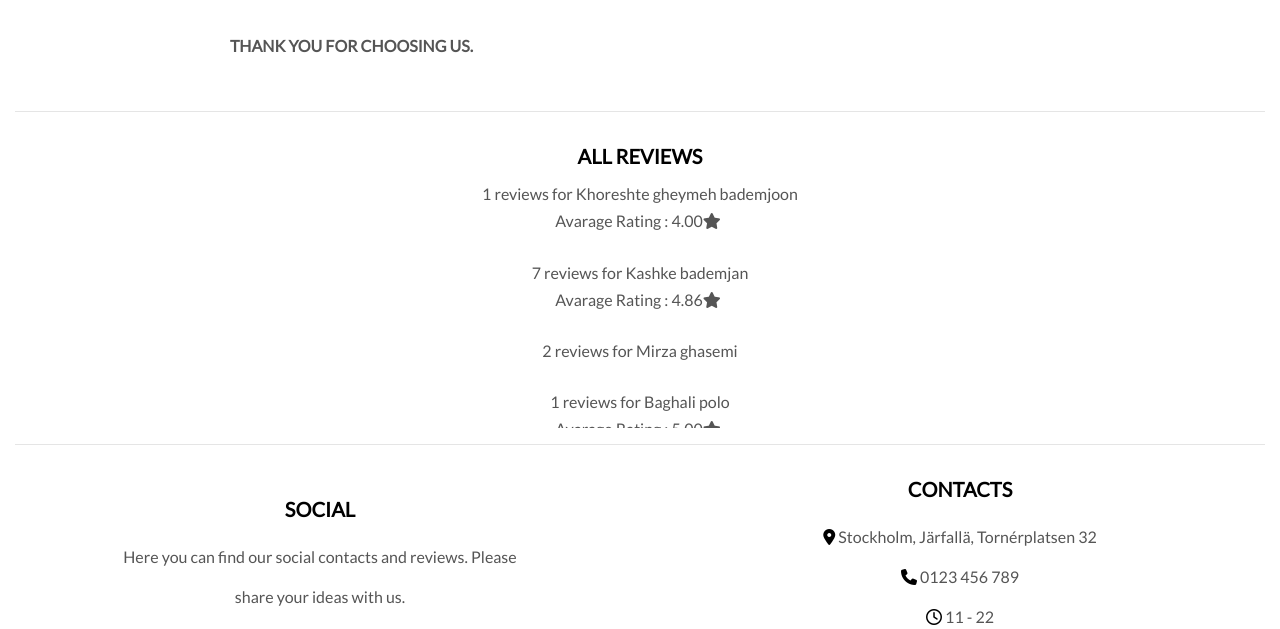
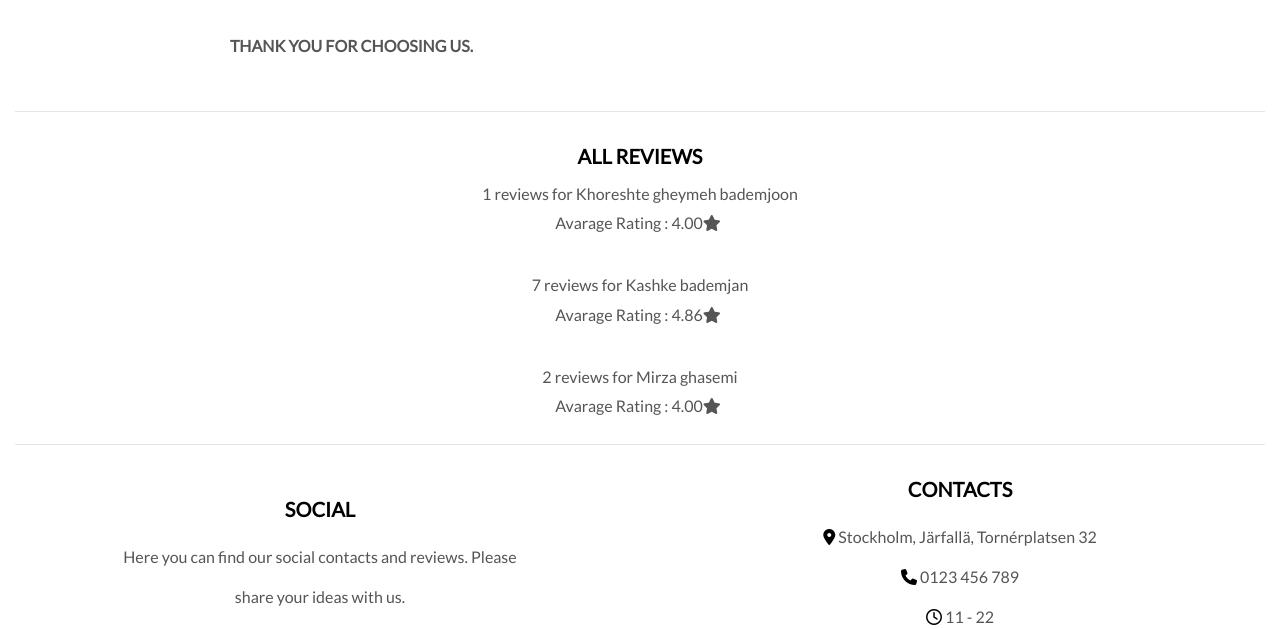
Before and after one commit to behnazkhoshnood/tadig_restaurant_v2, a Django app: page / in a window 1280 px wide. Shown: the part 584-1213 px from the top of the page. Run offline with Django 3.2, Linux system fonts and the light colour scheme; data comes from the database, SQL or seed files in the repository; both versions use the stored data as it was after the commit; parts of the project's set-up code (start-up, migrations or seed data) failed here and were passed over; some libraries are stand-ins or nearby versions.

Commit message:
fixing the redme and rating

```diff
--- a/home/templates/home/index.html
+++ b/home/templates/home/index.html
@@ -103,11 +103,11 @@
             <div class="col-12 reviews home-reviews">
                 <h5 class="logo-font font-weight-bold text-black text-center m-3">All reviews</h5>
                     {% for review in reviews %}
-                    <div class="text-center">
-                        <div><h6 class="text-center">{{ review.product.countreview }} reviews for {{ review.product }}</h6></div>
-                        <div><h6 class="text-center">Avarage Rating : {{ review.product.avaregereview | stringformat:".2f" }}<i class="fas fa-star mr-1"></i></h6></div>
-                        <br>
-                    </div>
+                        <div class="text-center">
+                            <h6 class="text-center">{{ review.product.countreview }} reviews for {{ review.product }}</h6>
+                            <p class="text-center">Avarage Rating : {{ review.product.avaregereview | stringformat:".2f" }}<i class="fas fa-star mr-1"></i></p>
+                            <br>
+                        </div>
                     {% endfor %}
             </div>
 
--- a/products/models.py
+++ b/products/models.py
@@ -31,6 +31,7 @@ class Product(models.Model):
     image_url = models.URLField(max_length=1024, null=True, blank=True)
     image = models.ImageField(null=True, blank=True)
 
+
     def avaregereview(self):
         reviews = Review.objects.filter(product=self).aggregate(
             avarage=Avg('rating'))
--- a/products/templates/products/products.html
+++ b/products/templates/products/products.html
@@ -15,7 +15,7 @@
 <div class="overlay"></div>
 <div class="container-fluid">
     <div class="row">
-        <div class="col text-center mt-3">
+        <div class="col text-center mt-3 mt-md-5">
             <h5 class="logo-font font-weight-bold text-black">Menu</h5>
             {% for c in current_categories %}
                 <span
@@ -58,7 +58,7 @@
             <hr>
             <div class="row">
                 {% for product in products %}
-                <div class="col-sm-6 col-md-6 col-lg-4 col-xl-3">
+                <div class="card-container col-sm-6 col-md-6 col-lg-4 col-xl-3">
                     <div class="card h-100 border-0">
                         {% if product.image %}
                         <a href="{% url 'product_detail' product.id %}">
--- a/products/views.py
+++ b/products/views.py
@@ -26,6 +26,7 @@ def all_products(request):
             if sortkey == 'category':
                 sortkey = 'category__name'
 
+
             if 'direction' in request.GET:
                 direction = request.GET['direction']
                 if direction == 'desc':
@@ -40,9 +41,7 @@ def all_products(request):
         if 'q' in request.GET:
             query = request.GET['q']
             if not query:
-                messages.error(
-                    request, "You didn't enter any search criteria!"
-                    )
+                messages.error(request, "You didn't enter any search criteria!")
                 return redirect(reverse('products'))
 
             queries = (
```
Also changed, not shown: README.md, db.sqlite3.
